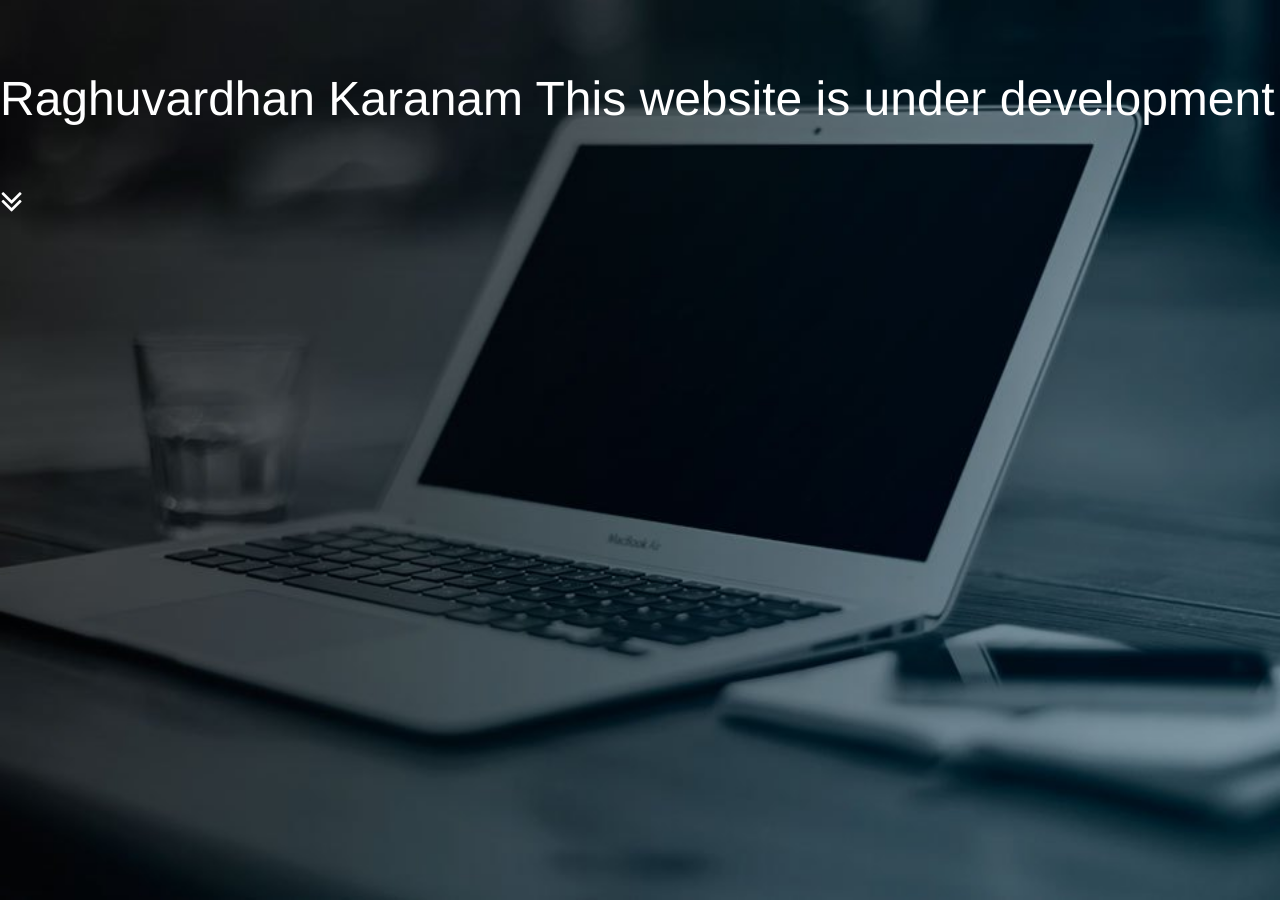
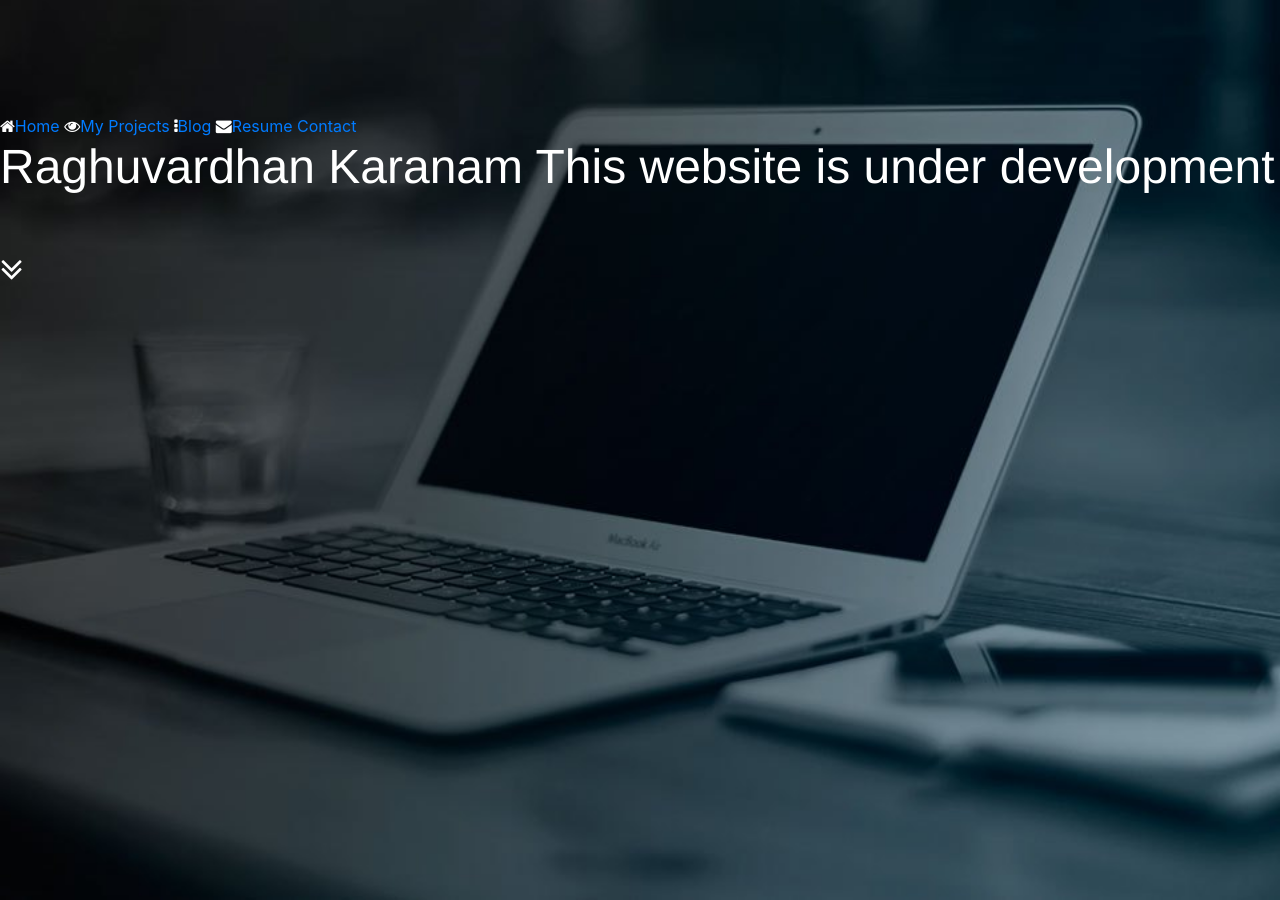
Before and after one commit to raghuvardhan/raghuvardhan.github.io, a Jekyll site: the page built from index.html, in a window 1280 px wide and 900 px high. Built offline with Jekyll 4.4.1, drawn with Linux system fonts in a browser that asks for light colours.

Commit message:
Added sticky nav bar html

```diff
--- a/_layouts/default.html
+++ b/_layouts/default.html
@@ -41,6 +41,13 @@
         </div>
     </nav>
  -->
+          <div id="navbar">
+            <a href="#page-top"><i class="fa fa-home"></i>Home</a>
+            <a href="#projects"><i class="fa fa-eye"></i>My Projects</a>
+            <a href="https://raghuvardhank.blogspot.com/" target="_blank"><i class="fa fa-ellipsis-v"></i>Blog</a>
+            <a href="/resume"><i class="fa fa-envelope"></i>Resume</a>
+            <a href="#contact">Contact</a>
+          </div>
   				<div>
 					<!-- <img class="avatar" src="/assets/images/My dev profile photo.jpg" alt="Avatar"> -->
 					<h1 style="color: white">Raghuvardhan Karanam This website is under development</h1>
```
